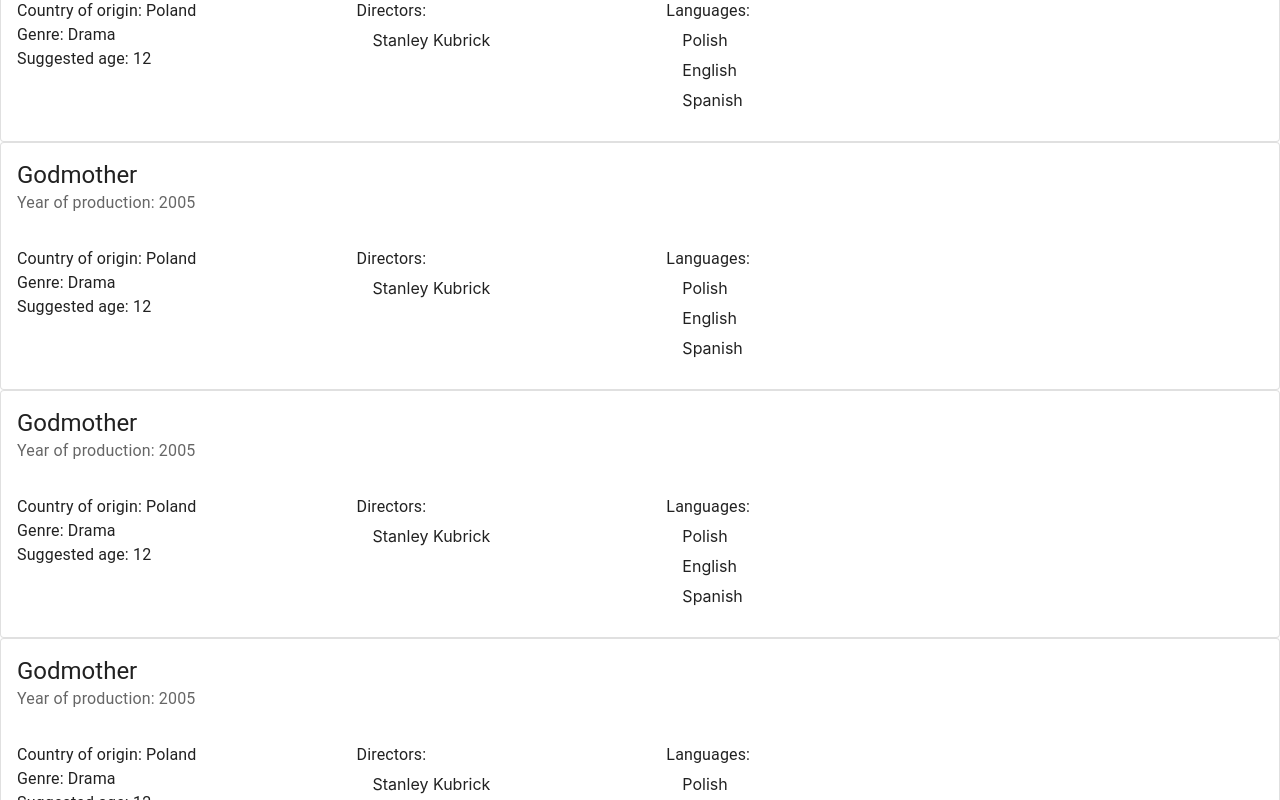
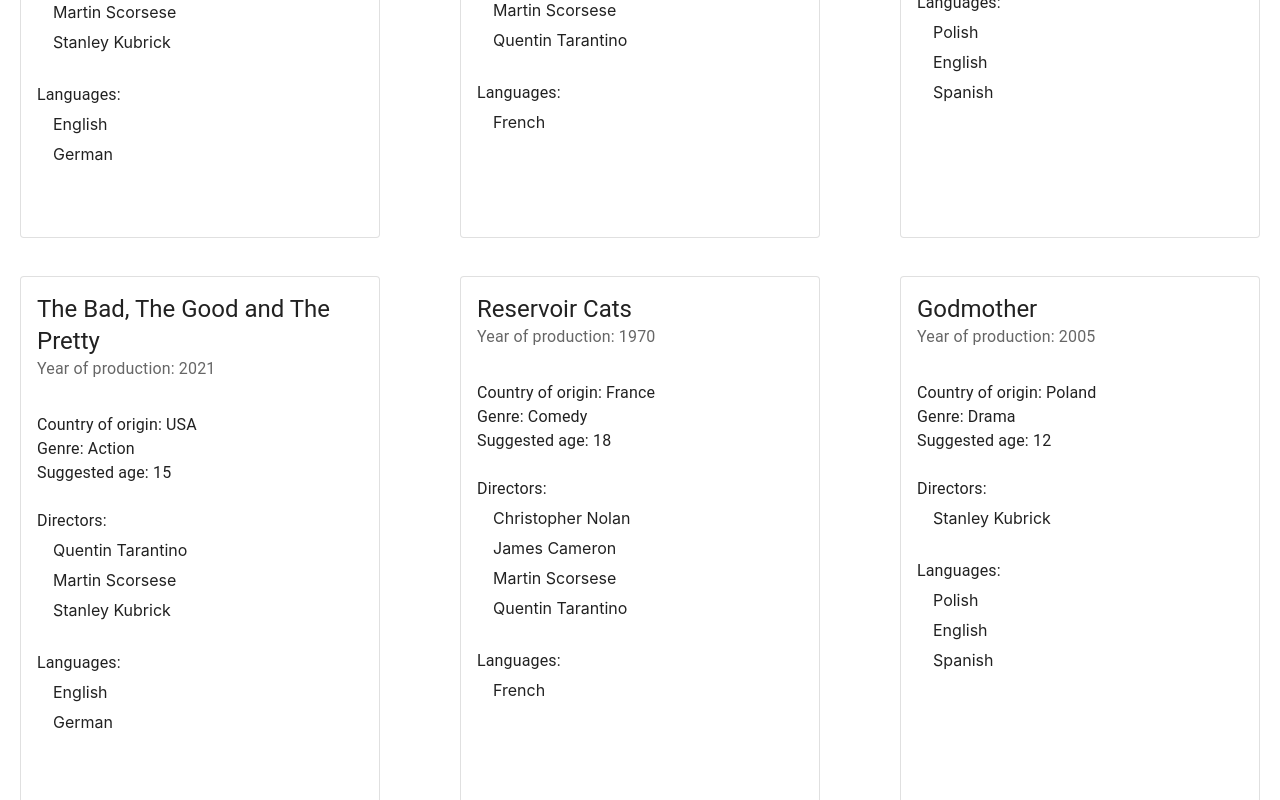
Before and after one commit to Potezny-Projekcik/frontend, a React (Create React App) app: page /movies in a window 1280 px wide. Shown: the part 880-1680 px from the top of the page. Built offline with nearby package versions, Linux system fonts and the light colour scheme.

Commit message:
Grid and margin

```diff
--- a/public/testJSONs/movies.json
+++ b/public/testJSONs/movies.json
@@ -36,34 +36,29 @@
 			"languages": ["Polish", "English", "Spanish"]
 		},
 		{
-			"id": 4,
-			"name": "Godmother",
-			"year": "2005",
-			"country": "Poland",
-			"genre": "Drama",
-			"directors": ["Stanley Kubrick"],
-			"suggestedAge": 12,
-			"languages": ["Polish", "English", "Spanish"]
-		},
-		{
 			"id": 5,
-			"name": "Godmother",
-			"year": "2005",
-			"country": "Poland",
-			"genre": "Drama",
-			"directors": ["Stanley Kubrick"],
-			"suggestedAge": 12,
-			"languages": ["Polish", "English", "Spanish"]
+			"name": "The Bad, The Good and The Pretty",
+			"year": "2021",
+			"country": "USA",
+			"genre": "Action",
+			"directors": ["Quentin Tarantino", "Martin Scorsese", "Stanley Kubrick"],
+			"suggestedAge": 15,
+			"languages": ["English", "German"]
 		},
 		{
 			"id": 6,
-			"name": "Godmother",
-			"year": "2005",
-			"country": "Poland",
-			"genre": "Drama",
-			"directors": ["Stanley Kubrick"],
-			"suggestedAge": 12,
-			"languages": ["Polish", "English", "Spanish"]
+			"name": "Reservoir Cats",
+			"year": "1970",
+			"country": "France",
+			"genre": "Comedy",
+			"directors": [
+				"Christopher Nolan",
+				"James Cameron",
+				"Martin Scorsese",
+				"Quentin Tarantino"
+			],
+			"suggestedAge": 18,
+			"languages": ["French"]
 		},
 		{
 			"id": 7,
@@ -77,6 +72,66 @@
 		},
 		{
 			"id": 8,
+			"name": "The Bad, The Good and The Pretty",
+			"year": "2021",
+			"country": "USA",
+			"genre": "Action",
+			"directors": ["Quentin Tarantino", "Martin Scorsese", "Stanley Kubrick"],
+			"suggestedAge": 15,
+			"languages": ["English", "German"]
+		},
+		{
+			"id": 9,
+			"name": "Reservoir Cats",
+			"year": "1970",
+			"country": "France",
+			"genre": "Comedy",
+			"directors": [
+				"Christopher Nolan",
+				"James Cameron",
+				"Martin Scorsese",
+				"Quentin Tarantino"
+			],
+			"suggestedAge": 18,
+			"languages": ["French"]
+		},
+		{
+			"id": 10,
+			"name": "Godmother",
+			"year": "2005",
+			"country": "Poland",
+			"genre": "Drama",
+			"directors": ["Stanley Kubrick"],
+			"suggestedAge": 12,
+			"languages": ["Polish", "English", "Spanish"]
+		},
+		{
+			"id": 11,
+			"name": "The Bad, The Good and The Pretty",
+			"year": "2021",
+			"country": "USA",
+			"genre": "Action",
+			"directors": ["Quentin Tarantino", "Martin Scorsese", "Stanley Kubrick"],
+			"suggestedAge": 15,
+			"languages": ["English", "German"]
+		},
+		{
+			"id": 12,
+			"name": "Reservoir Cats",
+			"year": "1970",
+			"country": "France",
+			"genre": "Comedy",
+			"directors": [
+				"Christopher Nolan",
+				"James Cameron",
+				"Martin Scorsese",
+				"Quentin Tarantino"
+			],
+			"suggestedAge": 18,
+			"languages": ["French"]
+		},
+		{
+			"id": 13,
 			"name": "Godmother",
 			"year": "2005",
 			"country": "Poland",
--- a/src/components/Movie/Movie.js
+++ b/src/components/Movie/Movie.js
@@ -1,7 +1,7 @@
 import React from "react";
 import { Card, CardContent, CardHeader, Typography, Grid } from "@mui/material";
 import { useTranslation } from "react-i18next";
-import { InternalMovieList, InternalMovieListItem } from "./styles";
+import { InternalMovieList, InternalMovieListItem, MovieCard } from "./styles";
 
 function ListTemplate({ elements }) {
 	return (
@@ -26,10 +26,10 @@
 		movie;
 	const { t } = useTranslation("movie");
 	return (
-		<Card variant="outlined">
+		<MovieCard variant="outlined">
 			<CardHeader title={`${name}`} subheader={`${t("year")}: ${year}`} />
 			<CardContent>
-				<Grid container spacing={20}>
+				<Grid container spacing={3} direction="column">
 					<Grid item>
 						<Typography>{`${t("country")}: ${country}`}</Typography>
 						<Typography>{`${t("genre")}: ${genre}`}</Typography>
@@ -45,7 +45,7 @@
 					</Grid>
 				</Grid>
 			</CardContent>
-		</Card>
+		</MovieCard>
 	);
 }
 
--- a/src/components/Movie/styles.js
+++ b/src/components/Movie/styles.js
@@ -1,11 +1,17 @@
-import { List, ListItem } from "@mui/material";
+import { Card, List, ListItem } from "@mui/material";
 import { styled } from "@mui/system";
 
 export const InternalMovieListItem = styled(ListItem)({
 	paddingBottom: "5px",
 	paddingTop: "5px",
 });
+
 export const InternalMovieList = styled(List)({
 	paddingBottom: "2px",
 	paddingTop: "2px",
 });
+
+export const MovieCard = styled(Card)({
+	height: "100%",
+	margin: "20px",
+});
--- a/src/components/MoviesPanel/MoviesPanel.js
+++ b/src/components/MoviesPanel/MoviesPanel.js
@@ -1,14 +1,17 @@
+import { Grid } from "@mui/material";
 import useMovies from "../../hooks/useMovies";
 import Movie from "../Movie/Movie";
 
 function MoviesPanel() {
 	const { movies } = useMovies("testJSONs/movies.json");
 	return (
-		<>
+		<Grid container spacing={{ xs: 4, md: 5 }}>
 			{movies.map((movie) => (
-				<Movie movie={movie} key={movie.id} />
+				<Grid item xs={12} sm={6} md={4}>
+					<Movie movie={movie} key={movie.id} />
+				</Grid>
 			))}
-		</>
+		</Grid>
 	);
 }
 
```
